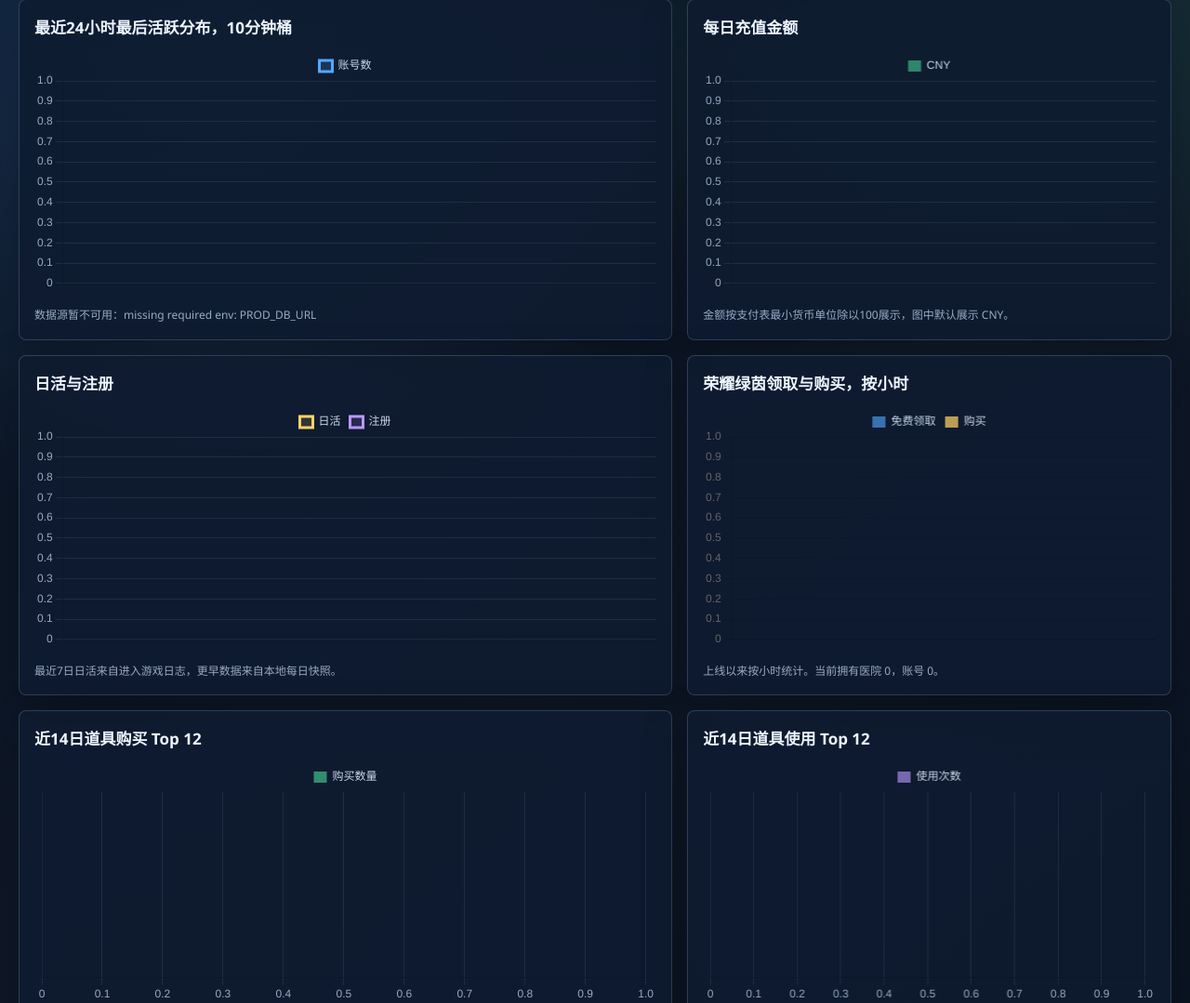
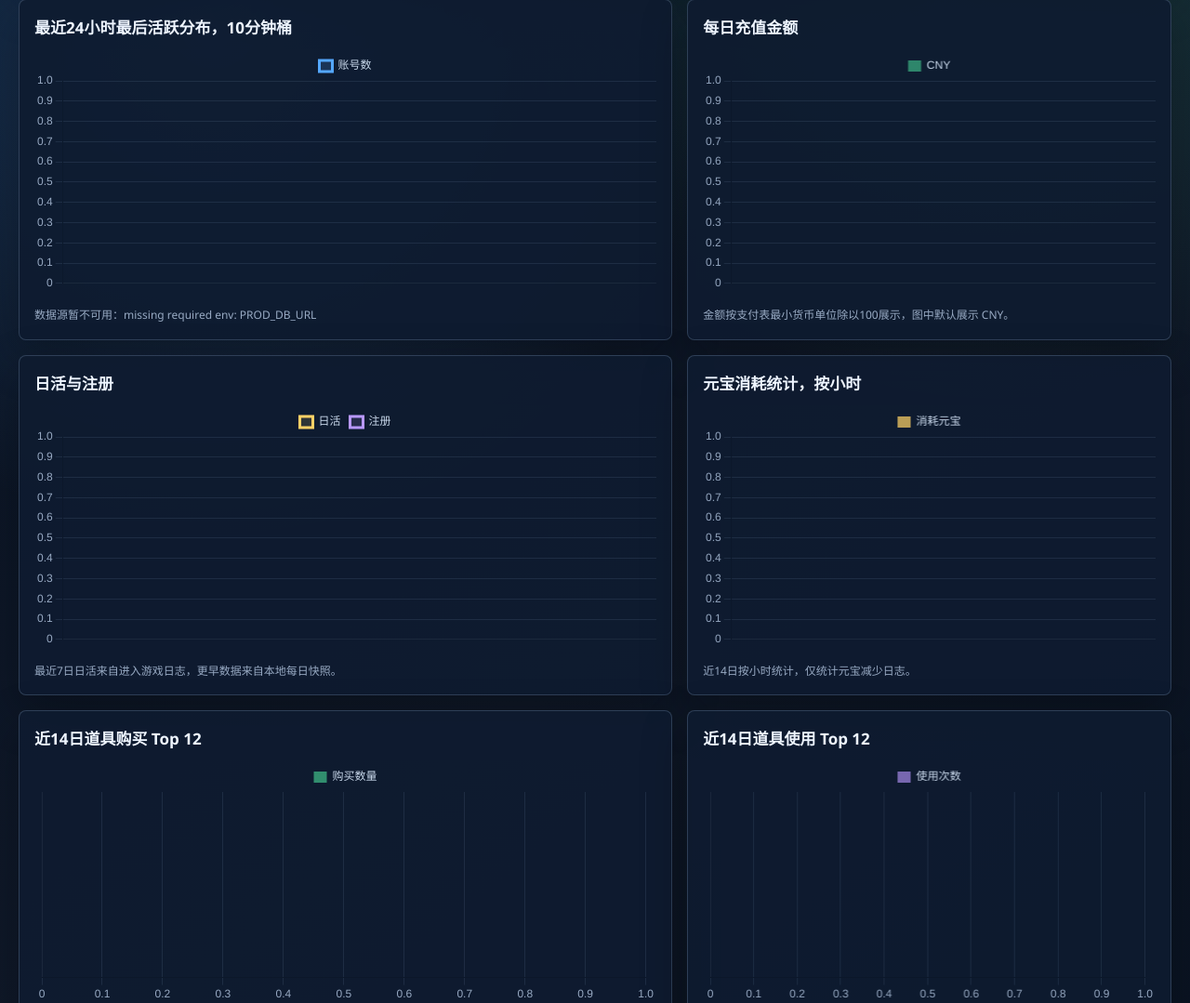
Before and after one commit to sunshaoxuan/rhospital.dashboard, a Flask app: page / in a window 1280 px wide. Shown: the part 260-1339 px from the top of the page at 93% size. Run offline with Flask 3, Linux system fonts and the light colour scheme; data that the repository does not hold is empty; some libraries are stand-ins or nearby versions.

Commit message:
Replace skin chart with yuanbao spending

```diff
--- a/app/app.py
+++ b/app/app.py
@@ -254,7 +254,7 @@
                 (ZONE_ID, ZONE_ID, ZONE_ID),
             ),
             "dailyRecharge": load_daily_recharge(conn),
-            "dailySkin": load_hourly_skin(conn),
+            "hourlyYuanbaoSpending": load_hourly_yuanbao_spending(conn),
             "itemPurchases": load_item_purchases(conn),
             "itemUsages": load_item_usages(conn),
         }
@@ -289,20 +289,23 @@
     return rows
 
 
-def load_hourly_skin(conn):
+def load_hourly_yuanbao_spending(conn):
     return query_list(
         conn,
         """
         select to_char(date_trunc('hour', create_time at time zone 'UTC' at time zone %s),
-                       'MM-DD HH24:00') as day,
-               sum(case when content = '成功领取1个【荣耀绿茵(期间限定)】' then 1 else 0 end) as free_count,
-               sum(case when content = '成功购买1个【荣耀绿茵(期间限定)】' then 1 else 0 end) as purchase_count
-        from t_log_right_bottom
-        where content in ('成功领取1个【荣耀绿茵(期间限定)】', '成功购买1个【荣耀绿茵(期间限定)】')
-        group by day
+                       'MM-DD HH24:00') as label,
+               count(*) as event_count,
+               coalesce(sum(greatest(coalesce(old_value, 0) - coalesce(new_value, 0), 0)), 0) as yuanbao_spent
+        from t_log_yuanbao
+        where old_value is not null
+          and new_value is not null
+          and old_value > new_value
+          and (create_time at time zone 'UTC' at time zone %s)::date >= (now() at time zone %s)::date - 13
+        group by label
         order by min(create_time)
         """,
-        (ZONE_ID,),
+        (ZONE_ID, ZONE_ID, ZONE_ID),
     )
 
 
@@ -796,7 +799,7 @@
         "dailyRecharge": [],
         "dailyActive": [],
         "dailyRegistrations": [],
-        "dailySkin": [],
+        "hourlyYuanbaoSpending": [],
         "itemPurchases": [],
         "itemUsages": [],
     }
--- a/app/templates/dashboard.html
+++ b/app/templates/dashboard.html
@@ -228,7 +228,7 @@
         <div class="panel"><h2>最近24小时最后活跃分布，10分钟桶</h2><div class="chart-box"><canvas id="onlineChart"></canvas></div><div class="note" id="onlineNote"></div></div>
         <div class="panel"><h2>每日充值金额</h2><div class="chart-box"><canvas id="rechargeChart"></canvas></div><div class="note">金额按支付表最小货币单位除以100展示，图中默认展示 CNY。</div></div>
         <div class="panel"><h2>日活与注册</h2><div class="chart-box"><canvas id="activityChart"></canvas></div><div class="note">最近7日日活来自进入游戏日志，更早数据来自本地每日快照。</div></div>
-        <div class="panel"><h2>荣耀绿茵领取与购买，按小时</h2><div class="chart-box"><canvas id="skinChart"></canvas></div><div class="note" id="skinNote"></div></div>
+        <div class="panel"><h2>元宝消耗统计，按小时</h2><div class="chart-box"><canvas id="yuanbaoSpendChart"></canvas></div><div class="note" id="yuanbaoSpendNote"></div></div>
         <div class="panel">
             <h2>近14日道具购买 Top 12</h2>
             <div class="chart-box"><canvas id="itemPurchaseChart"></canvas></div>
@@ -353,7 +353,7 @@
         const overallSignature = stableStringify({
             summary: data.summary || {}, note: data.note || '', zoneId: data.zoneId || '',
             onlineBuckets: data.onlineBuckets || [], dailyRecharge: data.dailyRecharge || [],
-            dailyActive: data.dailyActive || [], dailyRegistrations: data.dailyRegistrations || [], dailySkin: data.dailySkin || [],
+            dailyActive: data.dailyActive || [], dailyRegistrations: data.dailyRegistrations || [], hourlyYuanbaoSpending: data.hourlyYuanbaoSpending || [],
             itemPurchases: data.itemPurchases || [], itemUsages: data.itemUsages || []
         });
         if (renderState.overallSignature === overallSignature) return;
@@ -369,12 +369,12 @@
         setText('steamRechargeToday', `¥${formatMoney(s.steam_recharge_cny_today)}`);
         setText('steamRechargeHint', `${formatNumber(s.steam_recharge_orders_today)} 笔，${formatNumber(s.steam_recharge_yuanbao_today)} 元宝`);
         setText('onlineNote', data.note || '');
-        setText('skinNote', `上线以来按小时统计。当前拥有医院 ${formatNumber(s.skin_owner_hospitals)}，账号 ${formatNumber(s.skin_owner_accounts)}。`);
+        setText('yuanbaoSpendNote', '近14日按小时统计，仅统计元宝减少日志。');
 
         renderOnlineChart(data.onlineBuckets || []);
         renderRechargeChart(data.dailyRecharge || []);
         renderActivityChart(data.dailyActive || [], data.dailyRegistrations || []);
-        renderSkinChart(data.dailySkin || []);
+        renderYuanbaoSpendChart(data.hourlyYuanbaoSpending || []);
         renderItemPurchaseChart(data.itemPurchases || []);
         renderItemUseChart(data.itemUsages || []);
         renderItemActivityRows('itemPurchaseRows', data.itemPurchases || [], true);
@@ -407,14 +407,11 @@
         });
     }
 
-    function renderSkinChart(rows) {
-        upsertChart('skinChart', 'bar', 'skinChart', {
-            labels: rows.map(row => row.day),
-            datasets: [
-                {label: '免费领取', data: rows.map(row => row.free_count), backgroundColor: 'rgba(84, 167, 255, 0.62)'},
-                {label: '购买', data: rows.map(row => row.purchase_count), backgroundColor: 'rgba(255, 209, 102, 0.72)'}
-            ]
-        }, {scales: {x: {stacked: true}, y: {stacked: true, beginAtZero: true}}});
+    function renderYuanbaoSpendChart(rows) {
+        upsertChart('yuanbaoSpendChart', 'bar', 'yuanbaoSpendChart', {
+            labels: rows.map(row => row.label),
+            datasets: [{label: '消耗元宝', data: rows.map(row => Number(row.yuanbao_spent || 0)), backgroundColor: 'rgba(255, 209, 102, 0.72)'}]
+        });
     }
 
     function renderItemPurchaseChart(rows) {
```
Also changed, not shown: README.md.
